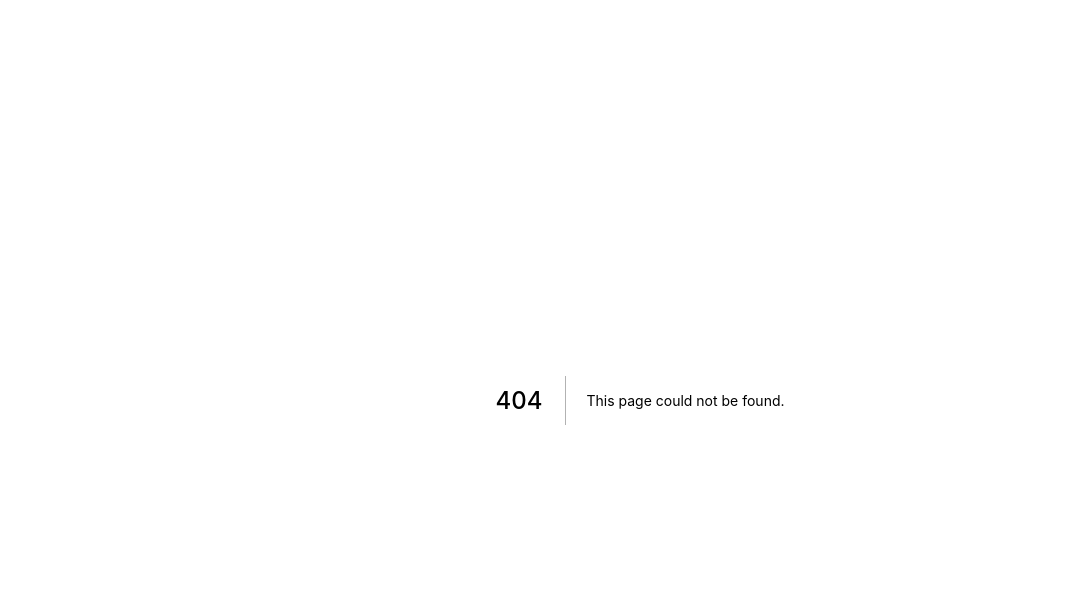
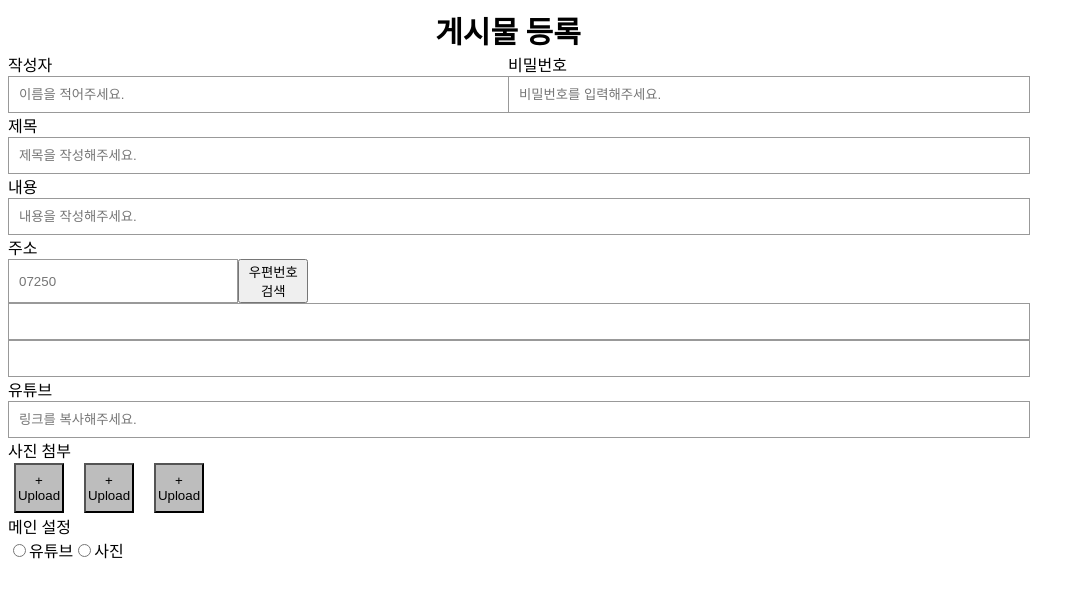
Before and after one commit to Odyssey409/codecamp_frontend_BBSproject, a Next.js app: page /boards/new in a window 1280 px wide. Before the commit this address had no page. Shown: the top 598 px of the page, without its empty margins (0-1085 px from the left). Built offline with nearby package versions, Linux system fonts and the light colour scheme.

Commit message:
newBoardRegister_htmlDone
섹션4 포트폴리오 과제-"자유게시판 게시물 등록_비회원 페이지" HTML 구조 완성

```diff
--- /dev/null
+++ b/pages/boards/new/index.js
@@ -0,0 +1,85 @@
+import {
+  InputBoxWrapper,
+  LoginInfoWrapper,
+  MasterWrapper,
+  PageWrapper,
+  TitleWrapper,
+  InputBoxContainer,
+  AddressBoxWrapper,
+  AddressNumberBox,
+  PhotoAddWrapper,
+  PhotoAddBtn,
+  RadioBtnWrapper,
+  RadioBtnLabel,
+} from "../../../styles/newBoardRegister";
+
+export default function NewBoardPages() {
+  return (
+    <MasterWrapper>
+      <PageWrapper>
+        <TitleWrapper>
+          <span>게시물 등록</span>
+        </TitleWrapper>
+        <LoginInfoWrapper>
+          <InputBoxWrapper>
+            <span>작성자</span>
+            <InputBoxContainer placeholder="이름을 적어주세요."></InputBoxContainer>
+          </InputBoxWrapper>
+          <InputBoxWrapper>
+            <span>비밀번호</span>
+            <InputBoxContainer placeholder="비밀번호를 입력해주세요."></InputBoxContainer>
+          </InputBoxWrapper>
+        </LoginInfoWrapper>
+        <InputBoxWrapper>
+          <span>제목</span>
+          <InputBoxContainer placeholder="제목을 작성해주세요."></InputBoxContainer>
+        </InputBoxWrapper>
+        <InputBoxWrapper>
+          <span>내용</span>
+          <InputBoxContainer placeholder="내용을 작성해주세요."></InputBoxContainer>
+        </InputBoxWrapper>
+        <AddressBoxWrapper>
+          <span>주소</span>
+          <AddressNumberBox>
+            <InputBoxContainer placeholder="07250"></InputBoxContainer>
+            <button>우편번호 검색</button>
+          </AddressNumberBox>
+          <InputBoxContainer></InputBoxContainer>
+          <InputBoxContainer></InputBoxContainer>
+        </AddressBoxWrapper>
+        <InputBoxWrapper>
+          <span>유튜브</span>
+          <InputBoxContainer placeholder="링크를 복사해주세요."></InputBoxContainer>
+        </InputBoxWrapper>
+      </PageWrapper>
+      <InputBoxWrapper>
+        <span>사진 첨부</span>
+        <PhotoAddWrapper>
+          <PhotoAddBtn>
+            <span>+</span>
+            <span>Upload</span>
+          </PhotoAddBtn>
+          <PhotoAddBtn>
+            <span>+</span>
+            <span>Upload</span>
+          </PhotoAddBtn>
+          <PhotoAddBtn>
+            <span>+</span>
+            <span>Upload</span>
+          </PhotoAddBtn>
+        </PhotoAddWrapper>
+      </InputBoxWrapper>
+      <InputBoxWrapper>
+        <span>메인 설정</span>
+        <RadioBtnWrapper>
+          <RadioBtnLabel>
+            <input type="radio"></input>
+            <span>유튜브</span>
+            <input type="radio"></input>
+            <span>사진</span>
+          </RadioBtnLabel>
+        </RadioBtnWrapper>
+      </InputBoxWrapper>
+    </MasterWrapper>
+  );
+}
--- /dev/null
+++ b/styles/newBoardRegister.js
@@ -0,0 +1,85 @@
+import styled from "@emotion/styled";
+
+export const MasterWrapper = styled.div`
+  box-sizing: border-box;
+`;
+
+export const PageWrapper = styled.div`
+  display: flex;
+  flex-direction: column;
+  justify-content: center;
+  width: 1000px;
+`;
+
+export const TitleWrapper = styled.div`
+  width: 100%;
+  display: flex;
+  justify-content: center;
+  font-size: 30px;
+  font-weight: 800;
+`;
+
+export const LoginInfoWrapper = styled.div`
+  width: 100%;
+  display: flex;
+  flex-direction: row;
+  justify-content: center;
+  align-items: center;
+`;
+
+export const InputBoxWrapper = styled.div`
+  width: 100%;
+  display: flex;
+  flex-direction: column;
+`;
+
+export const InputBoxContainer = styled.input`
+  width: 100%;
+  border: 1px solid rgba(0, 0, 0, 0.4);
+  padding: 10px;
+`;
+
+export const AddressBoxWrapper = styled.div`
+  width: 100%;
+  display: flex;
+  flex-direction: column;
+`;
+
+export const AddressNumberBox = styled.div`
+  width: 30%;
+  display: flex;
+  flex-direction: row;
+`;
+
+export const PhotoAddWrapper = styled.button`
+  width: 20%;
+  display: flex;
+  flex-direction: row;
+  justify-content: flex-start;
+  align-items: center;
+  border: none;
+  background-color: white;
+`;
+
+export const PhotoAddBtn = styled.button`
+  height: 50px;
+  width: 50px;
+  background-color: #bdbdbd;
+  display: inline-flex;
+  flex-direction: column;
+  justify-content: center;
+  align-items: center;
+  margin-right: 20px;
+`;
+
+export const RadioBtnWrapper = styled.div`
+  width: 30%;
+  display: flex;
+  flex-direction: row;
+  justify-content: flex-start;
+  align-items: center;
+  border: none;
+  background-color: white;
+`;
+
+export const RadioBtnLabel = styled.label``;
```
